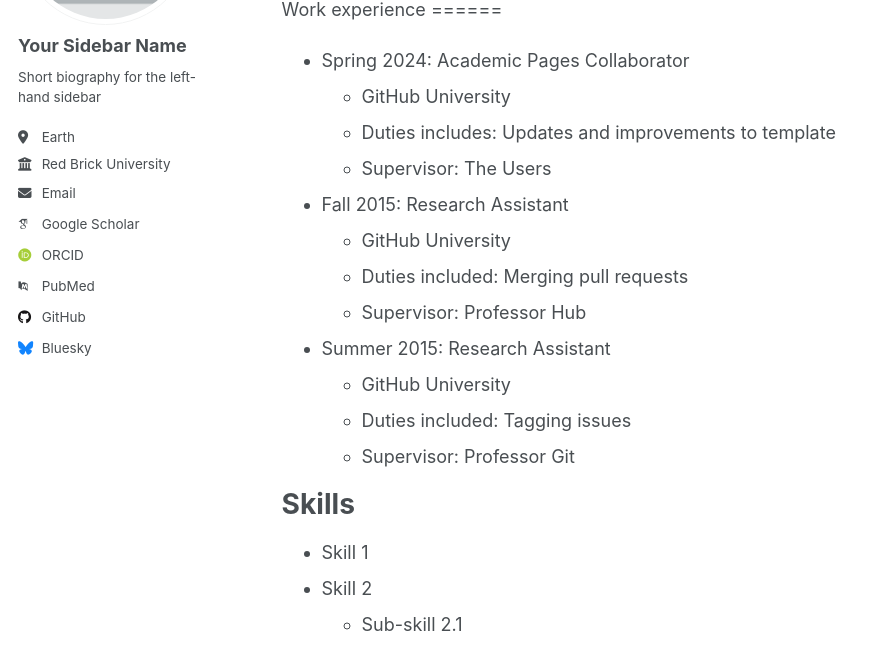
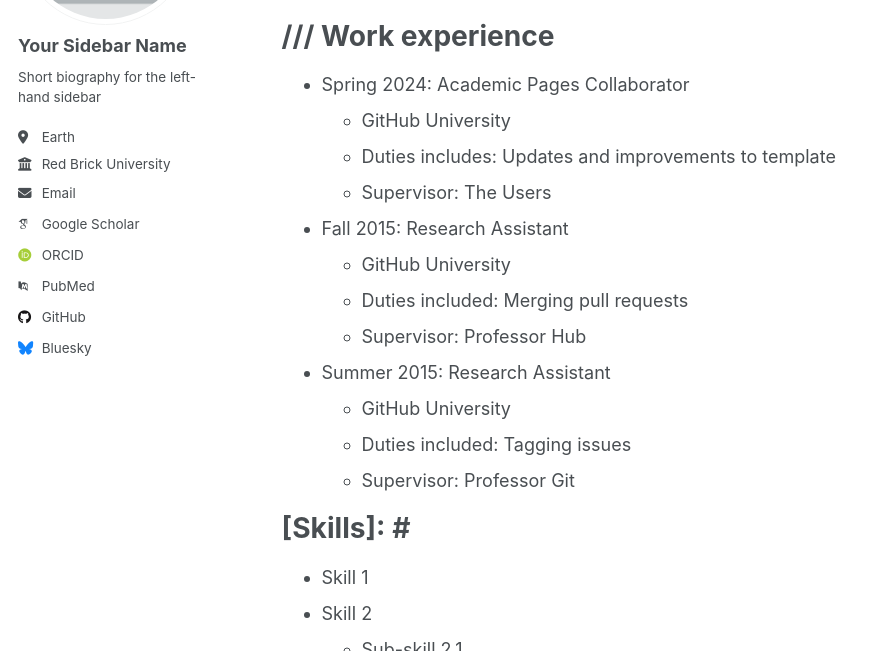
Before and after one commit to dominikschrimpel/dominik.schrimpel, a Jekyll site: the page built from _pages/cv.md, in a window 1280 px wide and 900 px high, cut to the strip 249-900 px from the top of the window. Shown: the whole strip, without its empty margins (0-880 px from the left). Built offline with Jekyll 4.4.1, drawn with Linux system fonts in a browser that asks for light colours; some web fonts are replaced; a script that is not in the unit is left out.

Commit message:
Update cv.md

```diff
--- a/_pages/cv.md
+++ b/_pages/cv.md
@@ -16,7 +16,8 @@ redirect_from:
 * M.A.St. Mathematics, Cambridge University, 2023
 * B.Sc. Mathematics, King's College London, 2022
 %}
-Work experience
+
+/// Work experience
 ======
 * Spring 2024: Academic Pages Collaborator
   * GitHub University
@@ -33,7 +34,7 @@ Work experience
   * Duties included: Tagging issues
   * Supervisor: Professor Git
 
-Skills
+[Skills]: #
 ======
 * Skill 1
 * Skill 2
```
